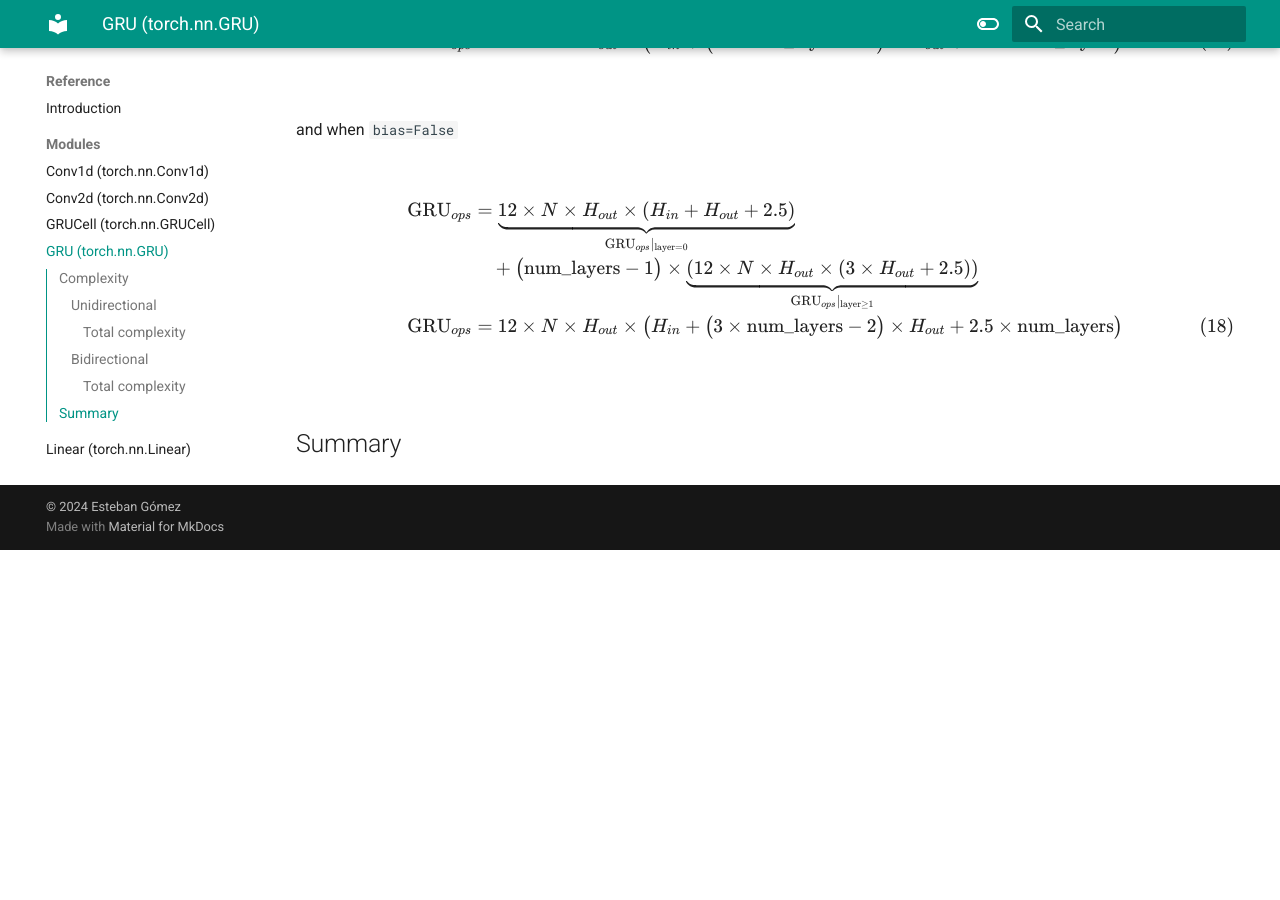
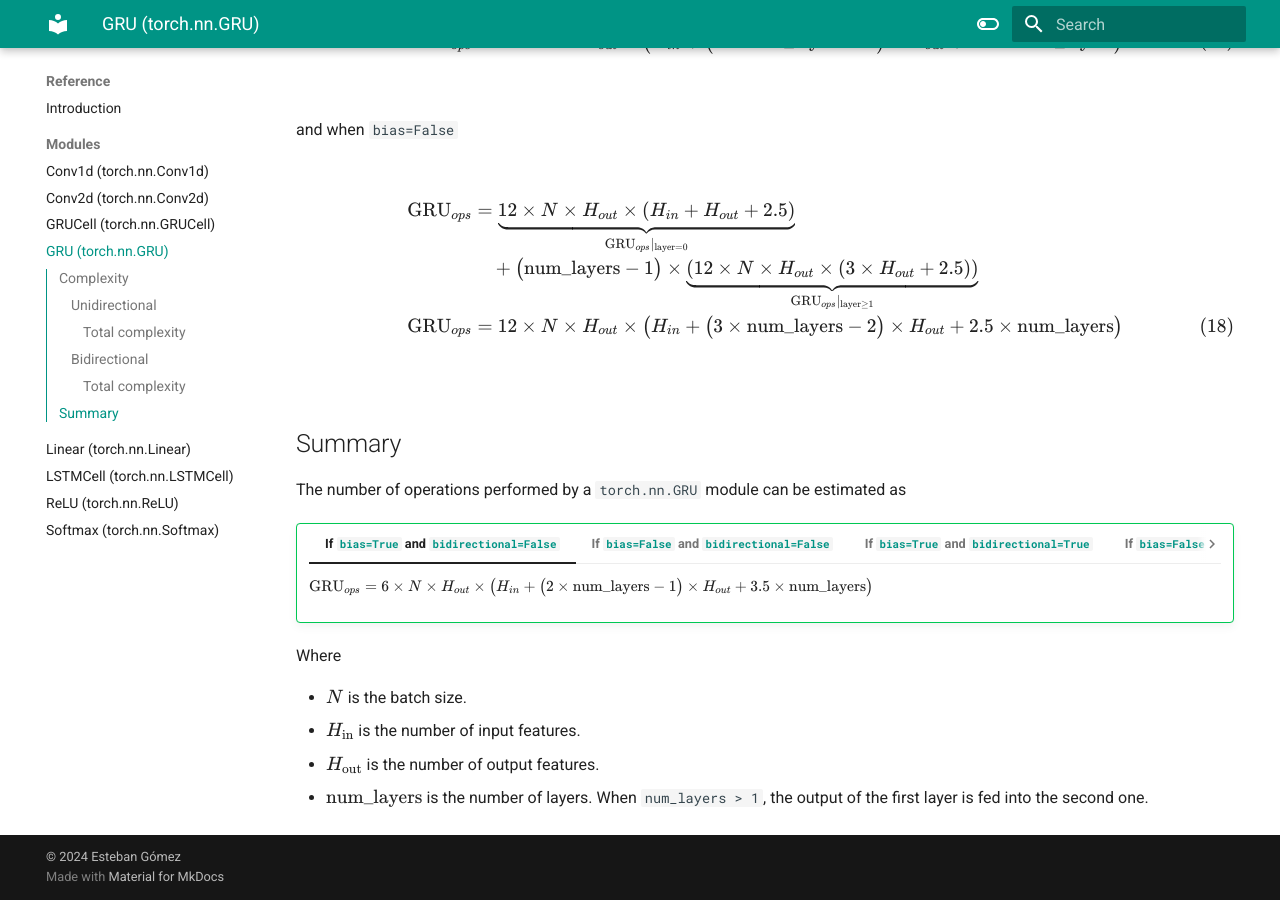
Before and after one commit to eagomez2/moduleprofiler, an MkDocs documentation site: the page built from docs/modules/gru.md, in a window 1280 px wide and 900 px high, scrolled down 4387 px. Built offline with MkDocs 1.6.1 and Material for MkDocs 9.7.7, drawn with Linux system fonts in a browser that asks for light colours; before the commit the page ends 4937 px from its top, so only the background shows below that.

Commit message:
Update GRU documentatio

```diff
--- a/docs/modules/gru.md
+++ b/docs/modules/gru.md
@@ -87,7 +87,7 @@ $$
 \end{align}
 $$
 
-and when `bias=Fase`
+and when `bias=False`
 
 $$
 \begin{align}
@@ -162,3 +162,24 @@ $$
 $$
 
 ## Summary
+The number of operations performed by a `torch.nn.GRU` module can be estimated as
+
+!!! success ""
+    === "If `bias=True` and `bidirectional=False`"
+        $\text{GRU}_{ops} = 6\times N \times H_{out}\times \left(H_{in}+\left(2\times\text{num\_layers}-1\right)\times H_{out}+3.5\times\text{num\_layers}\right)$
+
+    === "If `bias=False` and `bidirectional=False`"
+        $\text{GRU}_{ops} = 6\times N \times H_{out}\times \left(H_{in}+\left(2\times\text{num\_layers}-1\right)\times H_{out}+2.5\times\text{num\_layers}\right)$
+
+    === "If `bias=True` and `bidirectional=True`"
+        $\text{GRU}_{ops} = 12\times N \times H_{out}\times \left(H_{in}+\left(3\times\text{num\_layers}-2\right)\times H_{out}+3.5\times\text{num\_layers}\right)$
+
+    === "If `bias=False` and `bidirectional=True`"
+        $\text{GRU}_{ops} = 12\times N \times H_{out}\times \left(H_{in}+\left(3\times\text{num\_layers}-2\right)\times H_{out}+2.5\times\text{num\_layers}\right)$
+
+Where
+
+* $N$ is the batch size.
+* $H_\text{in}$ is the number of input features.
+* $H_\text{out}$ is the number of output features.
+* $\text{num\_layers}$ is the number of layers. When `num_layers > 1`, the output of the first layer is fed into the second one.
```
Also changed, not shown: docs/modules/grucell.md (+13 -13 lines).
